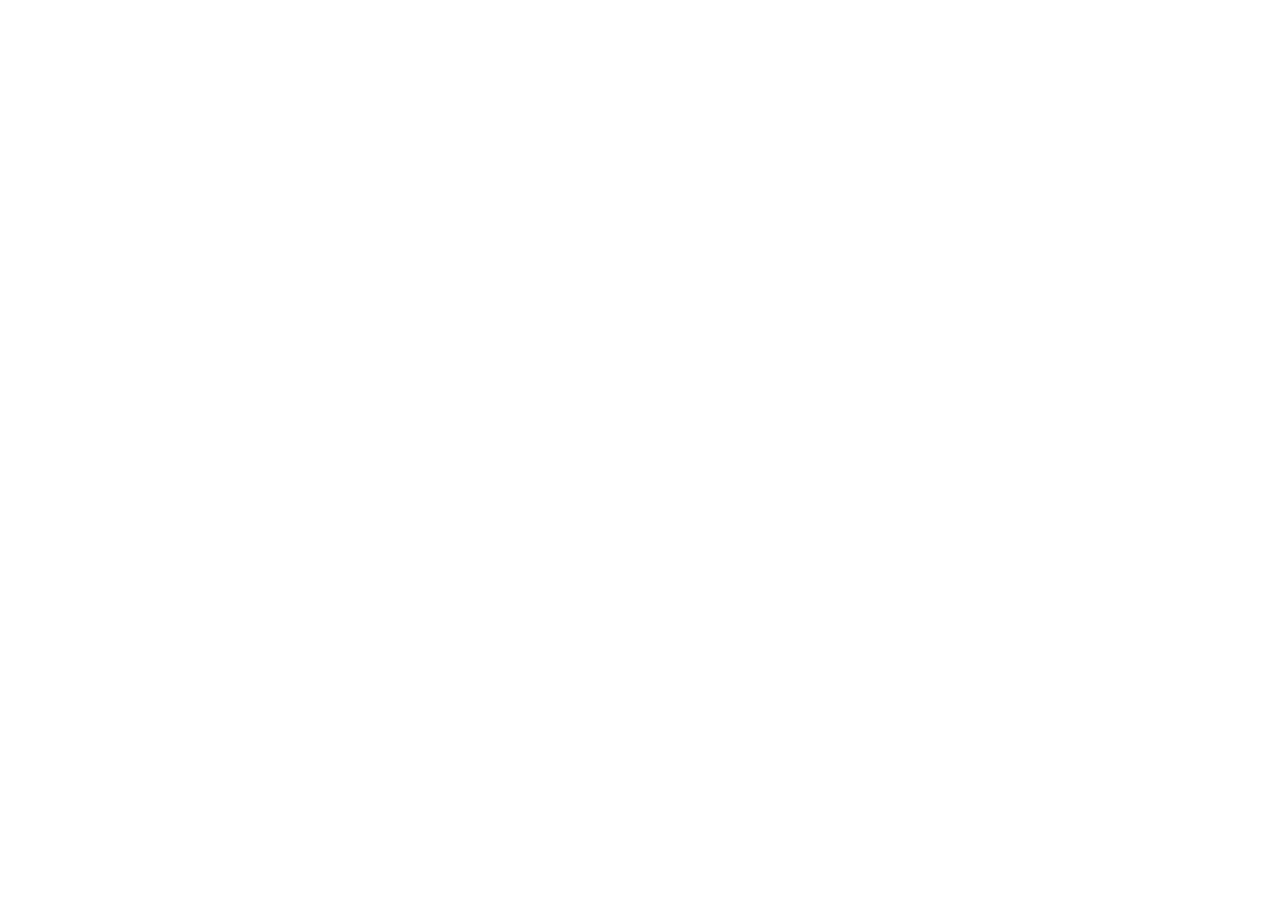
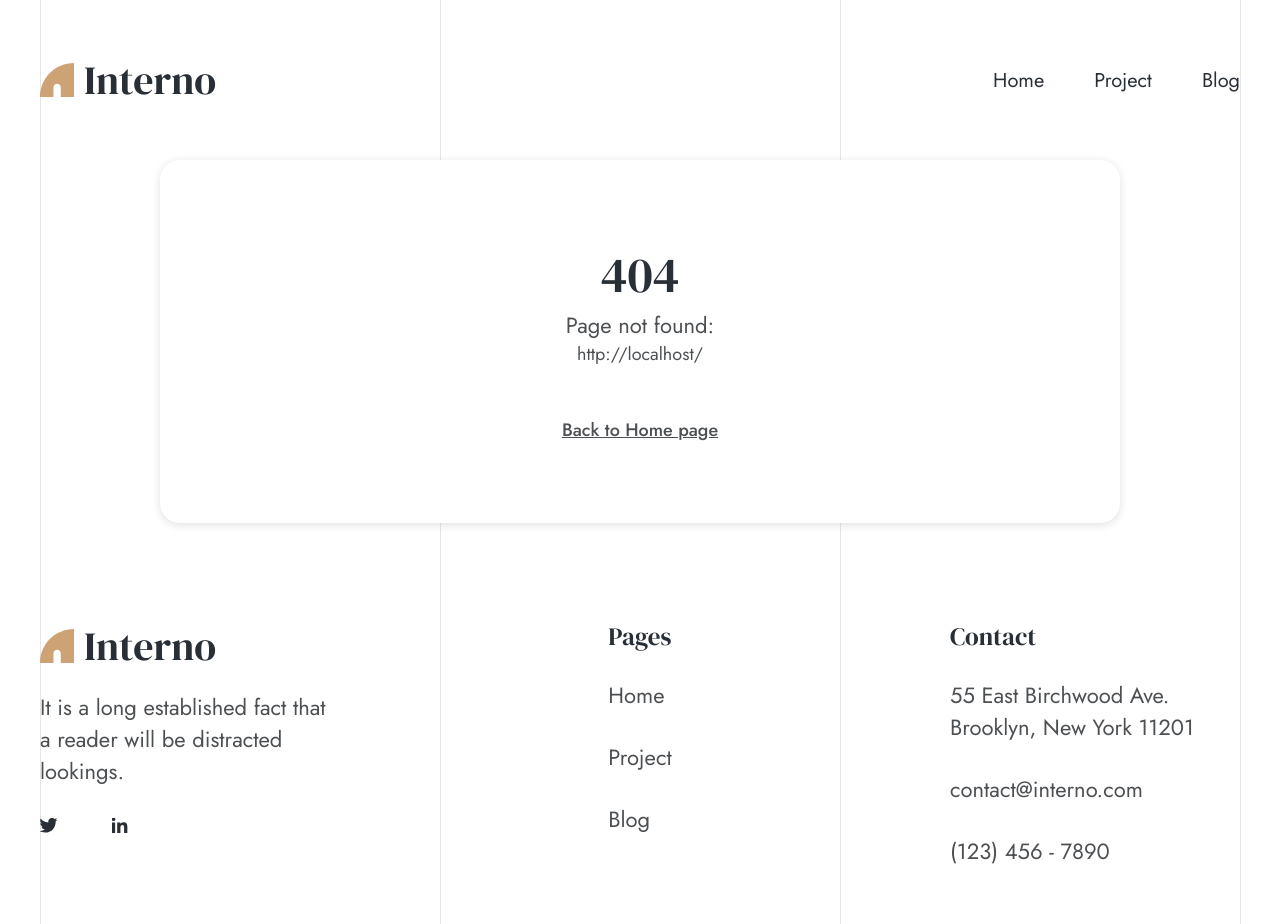
Before and after one commit to v-elizarov/react-mobx-interno, a React (Vite) app: page / in a window 1280 px wide. Before the commit this address had no page. Before the commit the page ends 800 px from the top, so only its background shows below. Built offline with nearby package versions, Linux system fonts and the light colour scheme.

Commit message:
Add NotFound page

```diff
--- a/src/App.tsx
+++ b/src/App.tsx
@@ -5,12 +5,14 @@
 import BlogDetailsPage from './pages/BlogDetailsPage'
 import ProjectPage from './pages/ProjectPage'
 import ProjectDetailsPage from './pages/ProjectDetailsPage'
+import NotFoundPage from './pages/NotFoundPage'
 
 
 const App: React.FC = () => {
   return (
     <BrowserRouter>
       <Routes>
+        <Route path='*' element={<NotFoundPage/>}/>
         <Route path={`${GIT_REP}`}>
           <Route index element={<HomePage/>}/>
           <Route path='blog' element={<BlogPage/>}/>
--- /dev/null
+++ b/src/pages/NotFoundPage/NotFoundPage.tsx
@@ -0,0 +1,37 @@
+import React from 'react'
+import Header from '@components/Header'
+import Footer from '@components/Footer'
+import { Link } from 'react-router-dom'
+import SiteContainer from '@components/SiteContainer'
+import './style.css'
+import Heading from '@/components/Heading'
+
+
+export interface INotFoundPageProps {}
+
+const NotFoundPage: React.FC<INotFoundPageProps> = () => {
+
+  return (
+    <React.Fragment>
+      <Header/>
+      <SiteContainer>
+        <div className='notfound__container'>
+          <div className='notfound__box'>
+            <Heading
+              heading='404'
+              headingClassNames={['heading-m']}
+              level={1}
+              text={'Page not found:'}
+              textClassNames={['text-m']}
+            />
+            <p className='text-s'>{window.location.href}</p>
+            <Link to={`${GIT_REP}`} className='text-s notfound__link'>Back to Home page</Link>
+          </div>
+        </div>
+      </SiteContainer>
+      <Footer/>
+    </React.Fragment>
+  )
+}
+
+export default NotFoundPage
--- /dev/null
+++ b/src/pages/NotFoundPage/index.ts
@@ -0,0 +1 @@
+export { default } from './NotFoundPage'
--- /dev/null
+++ b/src/pages/NotFoundPage/style.css
@@ -0,0 +1,16 @@
+.notfound__box {
+  width: 80%;
+  margin: 0 auto;
+  padding: 80px 40px;
+  text-align: center;
+  background: #FFFFFF;
+  border-radius: 20px;
+  box-shadow: rgba(99, 99, 99, 0.2) 0px 2px 8px 0px;
+}
+
+.notfound__link {
+  display: block;
+  margin-top: 50px;
+  text-decoration: underline;
+  font-weight: 500;
+}
```
